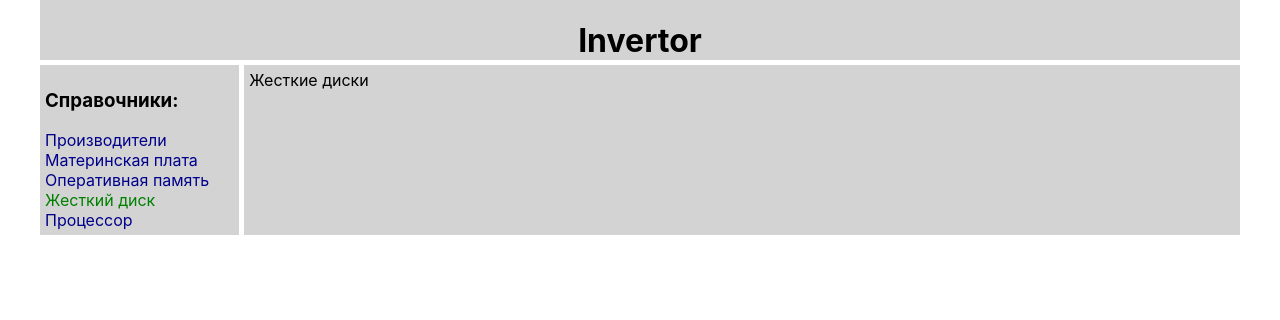
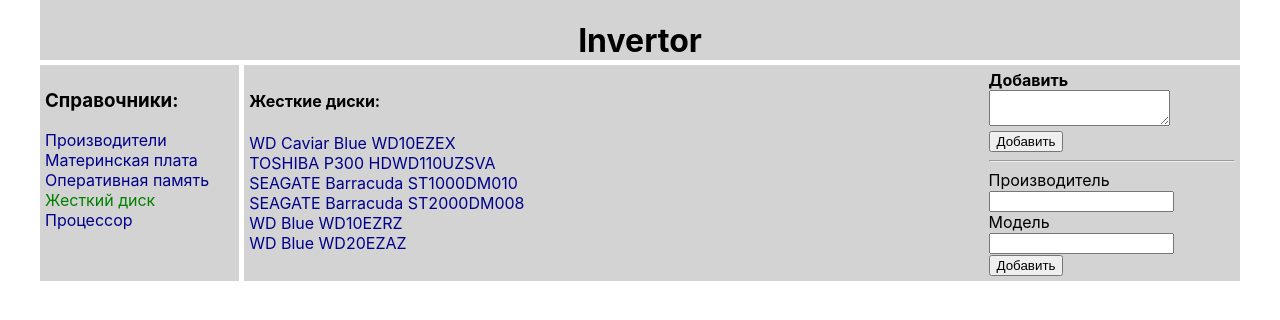
Before and after one commit to andropovdv/r_invert, a React (Create React App) app: page /hdds in a window 1280 px wide. Shown: the top 320 px of the page. Built offline with nearby package versions, Linux system fonts and the light colour scheme.

Commit message:
генерация jsx через map, добавил в работу компонету Hdds (Урок 26)

```diff
--- a/src/componets/Cpus/Cpus.jsx
+++ b/src/componets/Cpus/Cpus.jsx
@@ -12,16 +12,25 @@
 }
 
 const Cpus = (props) => {
+
+    let cpusData = [
+        { id: '1', vendor: 'AMD', model: 'Ryzen 5 2600' },
+        { id: '2', vendor: 'INTEL', model: 'Core i5 9400F' },
+        { id: '3', vendor: 'AMD', model: 'Ryzen 7 2700' },
+        { id: '4', vendor: 'AMD', model: 'Ryzen 5 3600' },
+        { id: '5', vendor: 'AMD', model: 'A8 9600' },
+        { id: '6', vendor: 'INTEL', model: 'Core i3 9100F' }
+    ]
+
+    let cpuElements = cpusData.map(c => <CpuItem vendor={c.vendor} model={c.model} id={c.id} />
+
+    );
+
     return (
         <div className={s.cpus}>
             <div className={s.cpu_items}>
                 <div><h4>Процесоры</h4></div>
-                <CpuItem vendor='AMD' model='Ryzen 5 2600' id='1' />
-                <CpuItem vendor='INTEL' model='Core i5 9400F' id='2' />
-                <CpuItem vendor='AMD' model='Ryzen 7 2700' id='3' />
-                <CpuItem vendor='AMD' model='Ryzen 5 3600' id='4' />
-                <CpuItem vendor='AMD' model='A8 9600' id='5' />
-                <CpuItem vendor='INTEL' model='Core i3 9100F' id='6' />
+                {cpuElements}
             </div>
             <div className={s.cpu_add}>
                 <div className={s.item}>
--- a/src/componets/Hdds/Hdds.jsx
+++ b/src/componets/Hdds/Hdds.jsx
@@ -1,9 +1,64 @@
 import React from 'react';
-//import s from './Hdds.module.css';
+import { NavLink } from 'react-router-dom';
+import s from './Hdds.module.css';
+
+const HddItem = (props) => {
+    let path = "/Hdds/" + props.id;
+    return (
+        <div className={s.item}>
+            <NavLink to={path} activeClassName={s.activeLink}>{props.vendor} {props.model}</NavLink>
+        </div>
+    )
+}
 
 const Hdds = (props) => {
+
+    let hdds = [
+        { id: '1', vendor: 'WD', model: 'Caviar Blue WD10EZEX' },
+        { id: '2', vendor: 'TOSHIBA', model: 'P300 HDWD110UZSVA' },
+        { id: '3', vendor: 'SEAGATE', model: 'Barracuda ST1000DM010' },
+        { id: '4', vendor: 'SEAGATE', model: 'Barracuda ST2000DM008' },
+        { id: '5', vendor: 'WD', model: 'Blue WD10EZRZ' },
+        { id: '6', vendor: 'WD', model: 'Blue WD20EZAZ' },
+    ]
+
+    let hddsElement = hdds.map((h) => {
+        return (
+            <HddItem id={h.id} vendor={h.vendor} model={h.model} />
+        )
+    });
+
     return (
-        <div>Жесткие диски</div>
+        <div className={s.hdds}>
+            <div className={s.hdd_items}>
+                <div><h4>Жесткие диски:</h4></div>
+                {hddsElement}
+            </div>
+            <div>
+                <div className={s.item}>
+                    <b>Добавить</b>
+                </div>
+                <div className={s.item}>
+                    <textarea></textarea>
+                </div>
+                <div className={s.item}>
+                    <button>Добавить</button>
+                </div>
+                {/* TODO доработать добавление по полям state */}
+                <hr />
+                <div className={s.item}>
+                    <label>Производитель</label>
+                    <input />
+                </div>
+                <div className={s.item}>
+                    <label>Модель</label><br />
+                    <input />
+                </div>
+                <div>
+                    <button>Добавить</button>
+                </div>
+            </div>
+        </div>
     )
 }
 
--- a/src/componets/Hdds/Hdds.module.css
+++ b/src/componets/Hdds/Hdds.module.css
@@ -0,0 +1,13 @@
+.hdds {
+    display: grid;
+    grid-template-columns: 9fr 3fr;
+}
+
+.hdd_items a{
+    text-decoration: none;
+    color: darkblue;
+}
+
+.item a.activeLink {
+    color: green;
+}
--- a/src/componets/MBoards/MBoards.jsx
+++ b/src/componets/MBoards/MBoards.jsx
@@ -21,7 +21,7 @@
 
 const MBoards = (props) => {
 
-    let mboardsData = [
+    let mboards = [
         { id: 1, vendor: 'ASUS', model: 'ROG STRIX B360-F GAMING' },
         { id: 2, vendor: 'ASUS', model: 'PRIME B365M-A' },
         { id: 3, vendor: 'ASUS', model: 'PRIME B360M-K' },
@@ -30,32 +30,40 @@
         { id: 6, vendor: 'GIGABYTE', model: 'B450M DS3H' }
     ]
 
-    let soketData = [
+    let sokets = [
         { id: 1, soket: 'LGA 1700' },
         { id: 2, soket: 'LGA 1200' },
         { id: 3, soket: 'Socket R4 (LGA 2066)' },
         { id: 4, soket: 'Socket H4 (LGA 1151)' },
     ]
 
+    // Если параметр один, скобки можно не ставить
+    // Если функция только возвращает значение, return и фигурные скобки можно не ставить
+    // let mboardsElements = mboardsData
+    //     .map((mboard) => <MBoardItem vendor={mboard.vendor} model={mboard.model} id={mboard.id} />);
+    let mboardsElements = mboards.map((m) => {
+        return (
+            <MBoardItem vendor={m.vendor} model={m.model} id={m.id} />
+        )
+    });
+
+    let soketElements = sokets.map((s) => {
+        return (
+            <MBoardSoket soket={s.soket} />
+        )
+    })
+
     return (
         <div className={s.mboards}>
             <div className={s.mboard_items}>
                 <div><h4>Материнские платы</h4></div>
-                <MBoardItem vendor={mboardsData[0].vendor} model={mboardsData[0].model} id={mboardsData[0].id} />
-                <MBoardItem vendor={mboardsData[1].vendor} model={mboardsData[1].model} id={mboardsData[1].id} />
-                <MBoardItem vendor={mboardsData[2].vendor} model={mboardsData[2].model} id={mboardsData[2].id} />
-                <MBoardItem vendor={mboardsData[3].vendor} model={mboardsData[3].model} id={mboardsData[3].id} />
-                <MBoardItem vendor={mboardsData[4].vendor} model={mboardsData[4].model} id={mboardsData[4].id} />
-                <MBoardItem vendor={mboardsData[5].vendor} model={mboardsData[5].model} id={mboardsData[5].id} />
+                {mboardsElements}
             </div>
             <div className={s.mb_adds}>
                 <div className={s.item}>
                     <h4>Разъемы:</h4>
                 </div>
-                <MBoardSoket soket={soketData[0].soket} />
-                <MBoardSoket soket={soketData[1].soket} />
-                <MBoardSoket soket={soketData[2].soket} />
-                <MBoardSoket soket={soketData[3].soket} />
+                {soketElements}
             </div>
         </div>
     )
--- a/src/componets/Record/MyVendor/MyVendor.jsx
+++ b/src/componets/Record/MyVendor/MyVendor.jsx
@@ -4,10 +4,16 @@
 
 const MyVendor = () => {
 
-    let vendorData = [
+    let vendors = [
         { id: 1, name: 'Asus', fullName: 'AsusTek Computer Inc.' },
         { id: 2, name: 'Acer', fullName: 'Acer' }
     ]
+
+    let vendorElements = vendors.map((v) => {
+        return (
+            <Vendor name={v.name} fullName={v.fullName} />
+        )
+    });
 
     return (
         <div>
@@ -22,8 +28,7 @@
                     <i>Производители:</i>
                 </div>
                 <div className={s.dates}>
-                    <Vendor name={vendorData[0].name} fullName={vendorData[0].fullName} />
-                    <Vendor name={vendorData[1].name} fullName={vendorData[1].fullName} />
+                    {vendorElements}
                 </div>
             </div>
         </div>
```
